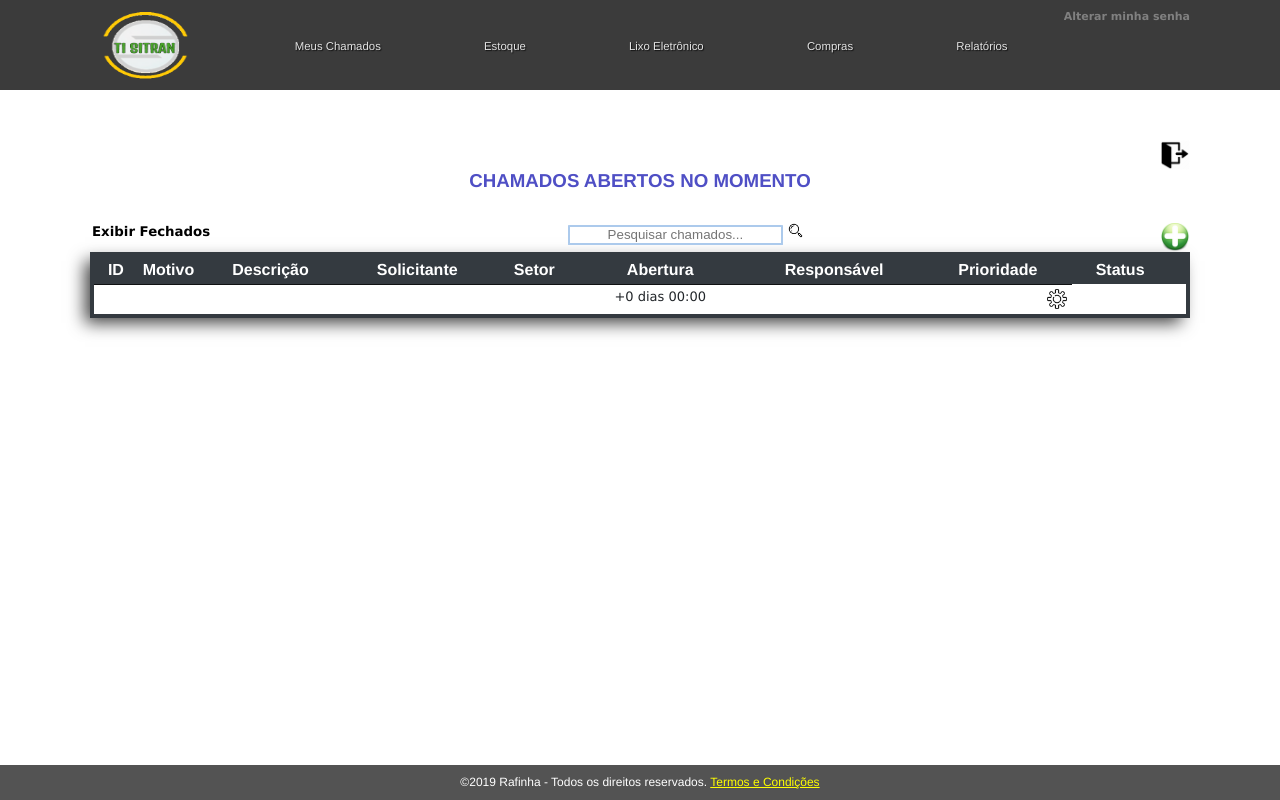
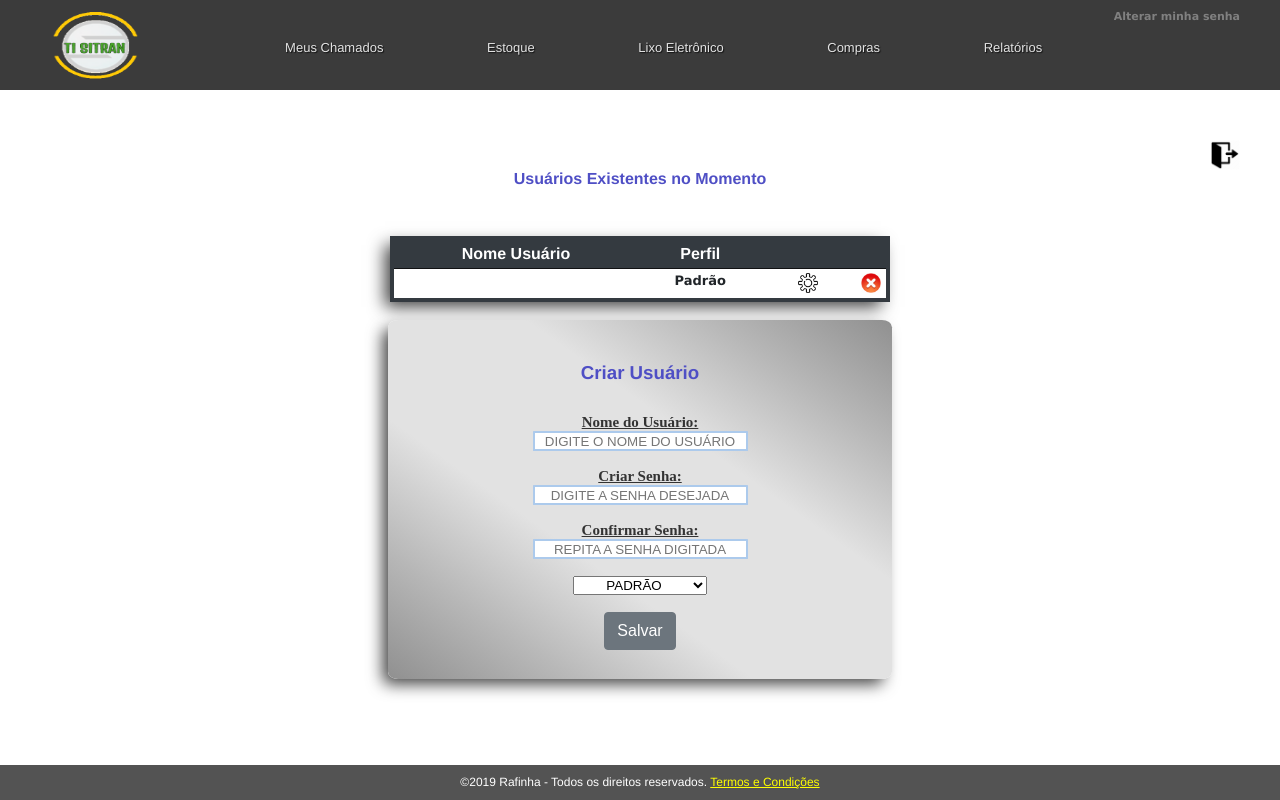
Before and after one commit to rafaalvesf/Central_Chamados_Sitran, a PHP site: page /home.php?pagina=criar_usuario in a window 1280 px wide. Run offline with PHP 8.4, Linux system fonts and the light colour scheme; the visitor is signed in with stand-in values (Sample User, id 1); tables that the repository leaves empty or names only in its code hold one stand-in row (values such as "Sample post"); data that the repository does not hold is empty.

Commit message:
Controle de Usuários
Controle de usuários no sistema

```diff
--- a/css/estilo.css
+++ b/css/estilo.css
@@ -6,7 +6,7 @@ header{ height: 70px; background-color:#3b3b3b; padding:10px 0; }
 
 
 /* class */
-.container{ margin: 0 auto; width: 1100px;
+.container{ margin: 0 auto; width: 1200px;
 }
 
 /* id */
--- a/css/main.css
+++ b/css/main.css
@@ -1648,5 +1648,5 @@ height: 17px;
 }
 
 #menu{
-  font-size: 11.4px;
-}
+  font-size: 13px;
+}
--- a/db.php
+++ b/db.php
@@ -1,7 +1,7 @@
 <?php
 $servidor = "localhost";
 $usuario = "root";
-$senha = "Str0ng$";
+$senha = "";
 $db = "stock";
 
 
@@ -93,6 +93,9 @@ $consulta_manutencao = mysqli_query($conexao, $query);
 $query = "SELECT * FROM Usuarios";
 $consulta_usuarios = mysqli_query($conexao, $query);
 
+$query = "SELECT * FROM Usuarios WHERE Nome_Usuario = '{$_SESSION['usuario_digitado']}'";
+$consulta_usuarios1 = mysqli_query($conexao, $query);
+
 $query = "SELECT * FROM Setores ORDER BY Nome_Setor";
 $consulta_setores = mysqli_query($conexao, $query);
 
--- a/header.php
+++ b/header.php
@@ -28,6 +28,13 @@
 			</div>
 		</div>
 	</header>
+	<?php
+	while($linha = mysqli_fetch_array($consulta_usuarios1)){
+		if($linha['Perfil'] == '1'){
+			echo '<a  class="is-white1" href="?pagina=criar_usuario">Gerenciar Usuários</a>';
+		}
+	}
+	?>
 	<div class="container">
 
 	</div>
--- a/home.php
+++ b/home.php
@@ -29,10 +29,12 @@ switch($pagina){
 	case 'abrir_compras': include 'views/abrir_compras.php'; break;
 	case 'adicionar_estoque': include 'views/adicionar_estoque.php'; break;
 	case 'editar_chamado': include 'views/editar_chamado.php'; break;
+	case 'editar_usuario': include 'views/editar_usuario.php'; break;
 	case 'editar_compras': include 'views/editar_compras.php'; break;
 	case 'listar_fechados': include 'views/listar_fechados.php'; break;
 	case 'adicionar_setores': include 'views/adicionar_setores.php'; break;
 	case 'alterar_senha': include 'views/alterar_senha.php'; break;
+	case 'criar_usuario': include 'views/criar_usuario.php'; break;
 	case 'filtrar_chamado': include 'views/filtrar_chamado.php'; break;
 	case 'filtrar_compras': include 'views/filtrar_compras.php'; break;
 	case 'termo_entrega': include 'views/termo_entrega.php'; break;
--- a/views/abrir_chamado.php
+++ b/views/abrir_chamado.php
@@ -23,7 +23,7 @@ function validateForm()
 <link rel="stylesheet" href="css/main.css">
 <h3 class="ctexto ctexto1">ABRIR NOVO CHAMADO</h3>
 <div class="ctexto">
-    <form name="abrir_chamado_form"action="processa_chamado.php" class="formulario" onsubmit="return validateForm()" method="post">
+    <form name="abrir_chamado_form" action="processa_chamado.php" class="formulario" onsubmit="return validateForm()" method="post">
     <br>
     <label>Motivo:</label><br>
     <input class="ctexto backformularioinput" type="text" name="imotivo" placeholder="Insira o motivo do chamado" style="text-transform:uppercase">
--- /dev/null
+++ b/views/criar_usuario.php
@@ -0,0 +1,90 @@
+<script type="text/javascript">
+function validateUser()
+{
+    var nome=document.forms["criar_user"]["nomeusuario"].value;
+    var senha=document.forms["criar_user"]["senhausuario"].value;
+    var confsenha=document.forms["criar_user"]["senhausuario1"].value;
+
+    if(nome==null||nome==""||senha==null||senha==""||confsenha==null||confsenha=="")
+    {
+        alert("HÁ CAMPOS OBRIGATÓRIOS NÂO PREENCHIDOS");
+        return false;
+    }
+    if(senha != confsenha)
+    {
+        alert("AS SENHAS NÃO CORRESPONDEM");
+        return false;
+    }
+}
+</script>
+<script>
+    function funcao1()
+    {
+    var x;
+    var r=confirm("Você Realmente deseja EXCLUIR o usuário?");
+    if (r==true)
+    {
+    x="você pressionou OK!";
+    }
+    else
+    {
+    return false;;
+    }
+    document.getElementById("demo").innerHTML=x;
+    }
+</script>
+        <h4 class="ctexto ctexto1">Usuários Existentes no Momento</h4><br>
+		<table border="0.5" class="table table-hover tablesetores">
+        <tr class="thead-dark">
+            <th>Nome Usuário</th>
+            <th>Perfil</th>
+            <th></th>
+            <th></th>
+
+        </tr>
+        <?php
+	    while($linha1 = mysqli_fetch_array($consulta_usuarios)){
+        echo '<tr><td class="alicolunas alicolunas1">'.$linha1['Nome_Usuario'].'</td>';
+        if($linha1['Perfil'] == "1"){
+        echo '<td class="alicolunas alicolunas1">Administrador</td>';
+        }
+        else{
+            echo '<td class="alicolunas alicolunas1">Padrão</td>';
+        }
+    	?>
+        <td><a href="?pagina=editar_usuario&editar=<?php echo $linha1['Nome_Usuario'];?>"><img class="logo_edit" src="img/edit.png"></a></td>
+        <td>
+        <form method="post" onsubmit="return funcao1()" action="processa_exclui_usuario.php">
+        <input type="hidden" name="nomeexcusuario" value="<?php echo $linha1['Nome_Usuario'];?>">
+        <input type="image" class="logo_edit" src="img/removs.png">
+        </form>
+        </td>
+        <?php } ?>
+		</table><br>
+        <div class="ctexto backformulario">
+       <h3 class="ctexto ctexto1">Criar Usuário</h3>
+       <form method="post" action="processa_criar_usuario.php" class="formulario" onsubmit="return validateUser()" name="criar_user">
+            <div style="ctexto">
+                <label>Nome do Usuário:</label><br>
+                <input class="ctexto backformularioinput" type="text" name="nomeusuario" placeholder="Digite o nome do usuário" style="text-transform:uppercase">
+                <br><br>
+                <label>Criar Senha:</label><br>
+                <input class="ctexto backformularioinput" type="password" name="senhausuario" placeholder="DIGITE A SENHA DESEJADA">
+                <br><br>
+                <label>Confirmar Senha:</label><br>
+                <input class="ctexto backformularioinput" type="password" name="senhausuario1" placeholder="REPITA A SENHA DIGITADA">
+                <br><br>
+                <select class="ctexto" name="perfilusuario" class="backformularioinput">
+                <option class="ctexto">PADRÃO</option>
+                <option class="ctexto">ADMINISTRADOR</option>
+                </select><br><br>
+                <div class="d-flex">
+                    <div class="btn-group">
+                        <button type="submit" name="salvarusers" value="ABERTO" class="btn btn-secondary">Salvar</button>
+                    </div>
+                </div>
+            </div>
+            <br>
+            </div>
+        </form>
+        </div>
```
Also changed, not shown: processa_criar_usuario.php (added, +18 -0 lines), processa_edita_usuario.php (added, +17 -0 lines), processa_exclui_usuario.php (added, +10 -0 lines), views/editar_usuario.php (added, +61 -0 lines).
